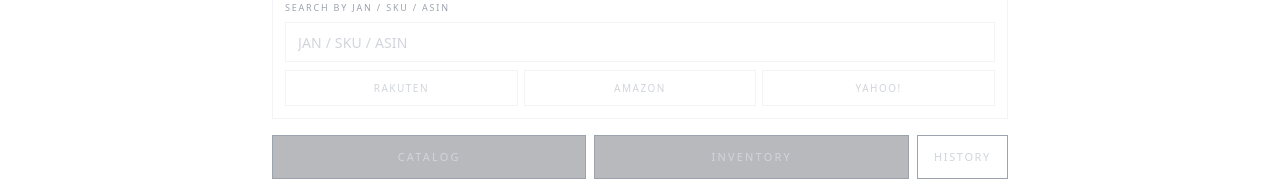
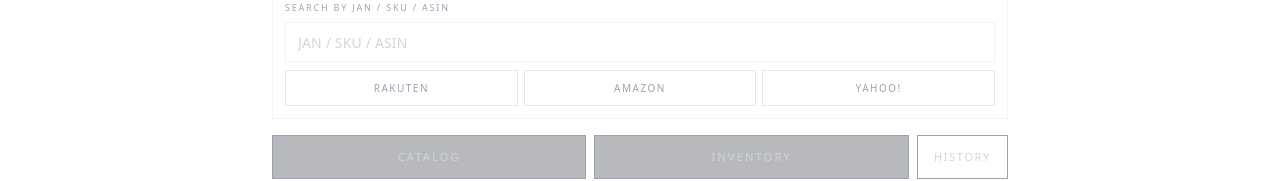
Before and after one commit to ume0117/nukitoru, a Next.js app: page / in a window 1280 px wide. Shown: the part 397-578 px from the top of the page. Built offline with nearby package versions, Linux system fonts and the light colour scheme.

Commit message:
Remove color highlight from search buttons

```diff
--- a/src/components/search/ManualSearch.tsx
+++ b/src/components/search/ManualSearch.tsx
@@ -149,9 +149,9 @@
         {value && (<button onClick={() => { setValue(''); resetData(); }} className="absolute right-3 top-1/2 -translate-y-1/2 text-gray-300 dark:text-gray-700 hover:text-gray-500 text-xs">x</button>)}
       </div>
       <div className="grid grid-cols-3 gap-1.5">
-        <a href={canSearch && !isASIN ? getRakutenURL(value) : undefined} target="_blank" rel="nofollow noopener noreferrer sponsored" onClick={(e) => { if (!canSearch || isASIN) e.preventDefault() }} className={`h-9 text-[10px] tracking-[0.15em] uppercase font-medium transition-all flex items-center justify-center border ${canSearch && !isASIN ? 'border-[#bf0000] text-[#bf0000] hover:bg-[#bf0000] hover:text-white cursor-pointer' : 'border-gray-100 dark:border-gray-900 text-gray-300 dark:text-gray-700 cursor-not-allowed'}`}>RAKUTEN</a>
-        <a href={canSearch ? getAmazonURL(value) : undefined} target="_blank" rel="nofollow noopener noreferrer sponsored" onClick={(e) => { if (!canSearch) e.preventDefault() }} className={`h-9 text-[10px] tracking-[0.15em] uppercase font-medium transition-all flex items-center justify-center border ${canSearch ? 'border-[#FF9900] text-[#FF9900] hover:bg-[#FF9900] hover:text-white cursor-pointer' : 'border-gray-100 dark:border-gray-900 text-gray-300 dark:text-gray-700 cursor-not-allowed'}`}>{isASIN ? 'PRODUCT PAGE' : 'AMAZON'}</a>
-        <a href={canSearch && !isASIN ? getYahooURL(value) : undefined} target="_blank" rel="nofollow noopener noreferrer sponsored" onClick={(e) => { if (!canSearch || isASIN) e.preventDefault() }} className={`h-9 text-[10px] tracking-[0.15em] uppercase font-medium transition-all flex items-center justify-center border ${canSearch && !isASIN ? 'border-[#FF0033] text-[#FF0033] hover:bg-[#FF0033] hover:text-white cursor-pointer' : 'border-gray-100 dark:border-gray-900 text-gray-300 dark:text-gray-700 cursor-not-allowed'}`}>YAHOO!</a>
+        <a href={canSearch && !isASIN ? getRakutenURL(value) : undefined} target="_blank" rel="nofollow noopener noreferrer sponsored" onClick={(e) => { if (!canSearch || isASIN) e.preventDefault() }} className={`h-9 text-[10px] tracking-[0.15em] uppercase font-medium transition-all flex items-center justify-center border 'border-gray-400 dark:border-gray-600 text-gray-400 dark:text-gray-600 hover:border-[#bf0000] hover:text-[#bf0000] cursor-pointer'`}>RAKUTEN</a>
+        <a href={canSearch ? getAmazonURL(value) : undefined} target="_blank" rel="nofollow noopener noreferrer sponsored" onClick={(e) => { if (!canSearch) e.preventDefault() }} className={`h-9 text-[10px] tracking-[0.15em] uppercase font-medium transition-all flex items-center justify-center border 'border-gray-400 dark:border-gray-600 text-gray-400 dark:text-gray-600 hover:border-[#FF9900] hover:text-[#FF9900] cursor-pointer'`}>{isASIN ? 'PRODUCT PAGE' : 'AMAZON'}</a>
+        <a href={canSearch && !isASIN ? getYahooURL(value) : undefined} target="_blank" rel="nofollow noopener noreferrer sponsored" onClick={(e) => { if (!canSearch || isASIN) e.preventDefault() }} className={`h-9 text-[10px] tracking-[0.15em] uppercase font-medium transition-all flex items-center justify-center border 'border-gray-400 dark:border-gray-600 text-gray-400 dark:text-gray-600 hover:border-[#FF0033] hover:text-[#FF0033] cursor-pointer'`}>YAHOO!</a>
       </div>
       {isJAN && canSearch && !priceData && (
         <button onClick={fetchPrice} disabled={priceLoading} className="w-full h-8 border border-gray-400 dark:border-gray-600 text-gray-400 dark:text-gray-600 text-[9px] tracking-[0.15em] uppercase hover:border-blue-600 hover:text-blue-600 transition-colors">
```
